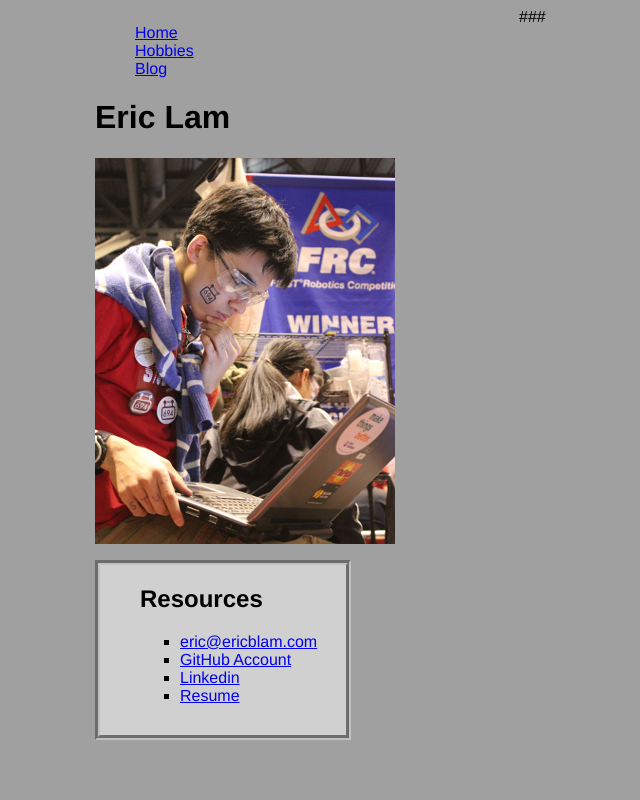
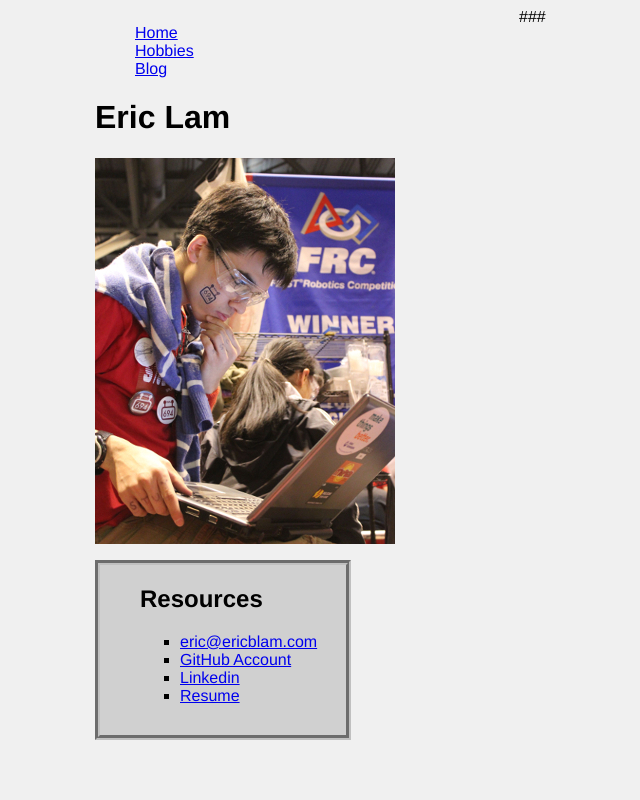
Before and after one commit to ericblam/ericblam.github.io, a PHP site: page /blog/base.html in a window 1280 px wide. Shown: the whole page, without its empty margins (33-673 px from the left). Run offline with PHP 8.4, Linux system fonts and the light colour scheme.

Commit message:
Lighten background style color

```diff
--- a/style.css
+++ b/style.css
@@ -1,5 +1,5 @@
 body {
-    background-color:#A0A0A0;
+    background-color:#F0F0F0;
     font-family:"Helvetica","Times New Roman";
     font-size:16px;
     text-align:justify;
```
